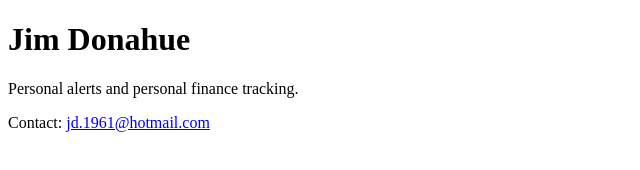
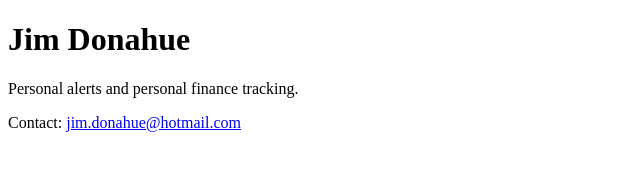
Before and after one commit to jdonahue1961/jim-donahue-site, a plain HTML site: page index.html in a window 1280 px wide. Shown: the full height of the page, 0-640 px from the left. Drawn offline with Linux system fonts and the light colour scheme.

Commit message:
Update index.html

```diff
--- a/index.html
+++ b/index.html
@@ -8,6 +8,6 @@
 <body>
     <h1>Jim Donahue</h1>
     <p>Personal alerts and personal finance tracking.</p>
-    <p>Contact: <a href="mailto:jd.1961@hotmail.com">jd.1961@hotmail.com</a></p>
+    <p>Contact: <a href="mailto:jim.donahue@hotmail.com">jim.donahue@hotmail.com</a></p>
 </body>
 </html>
```
